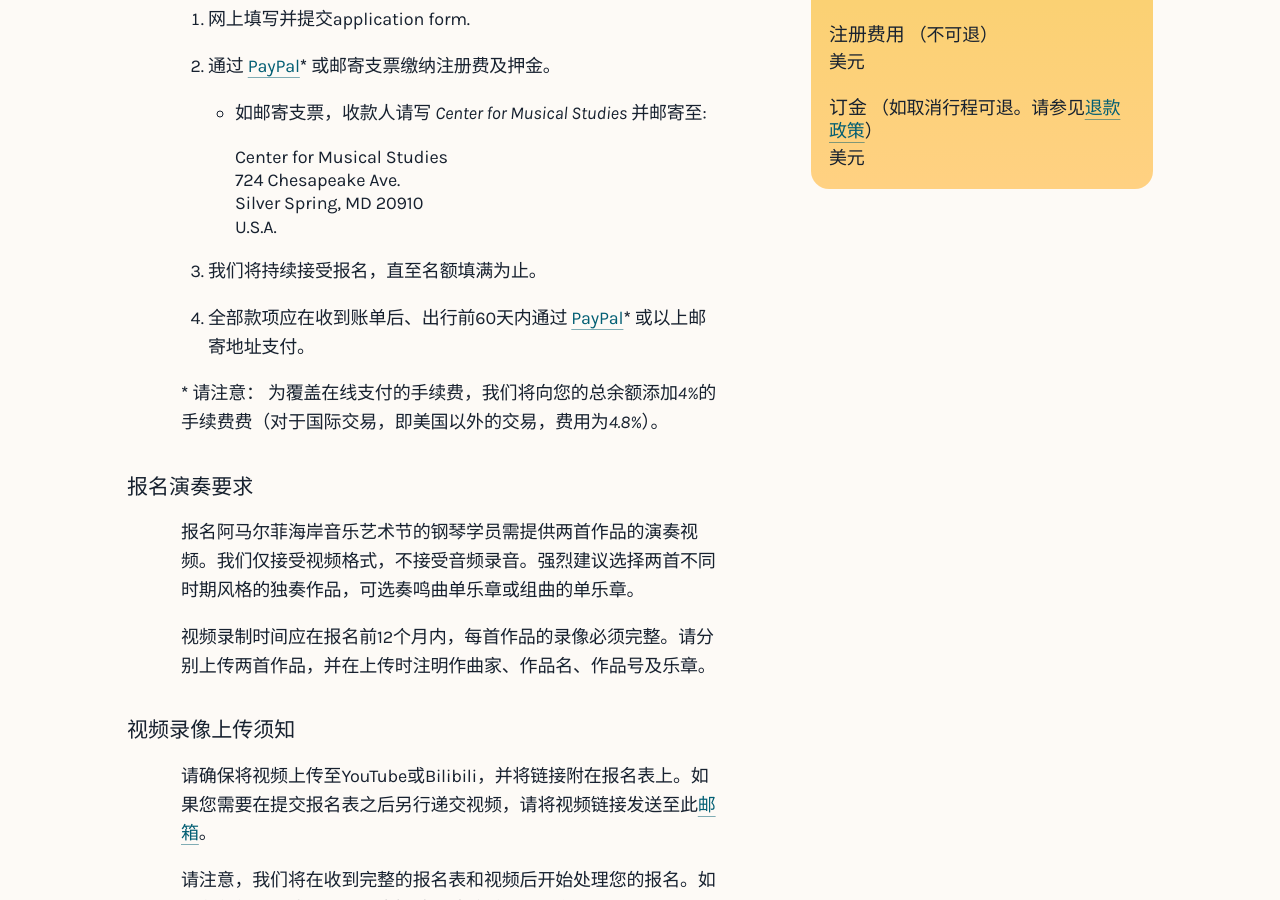
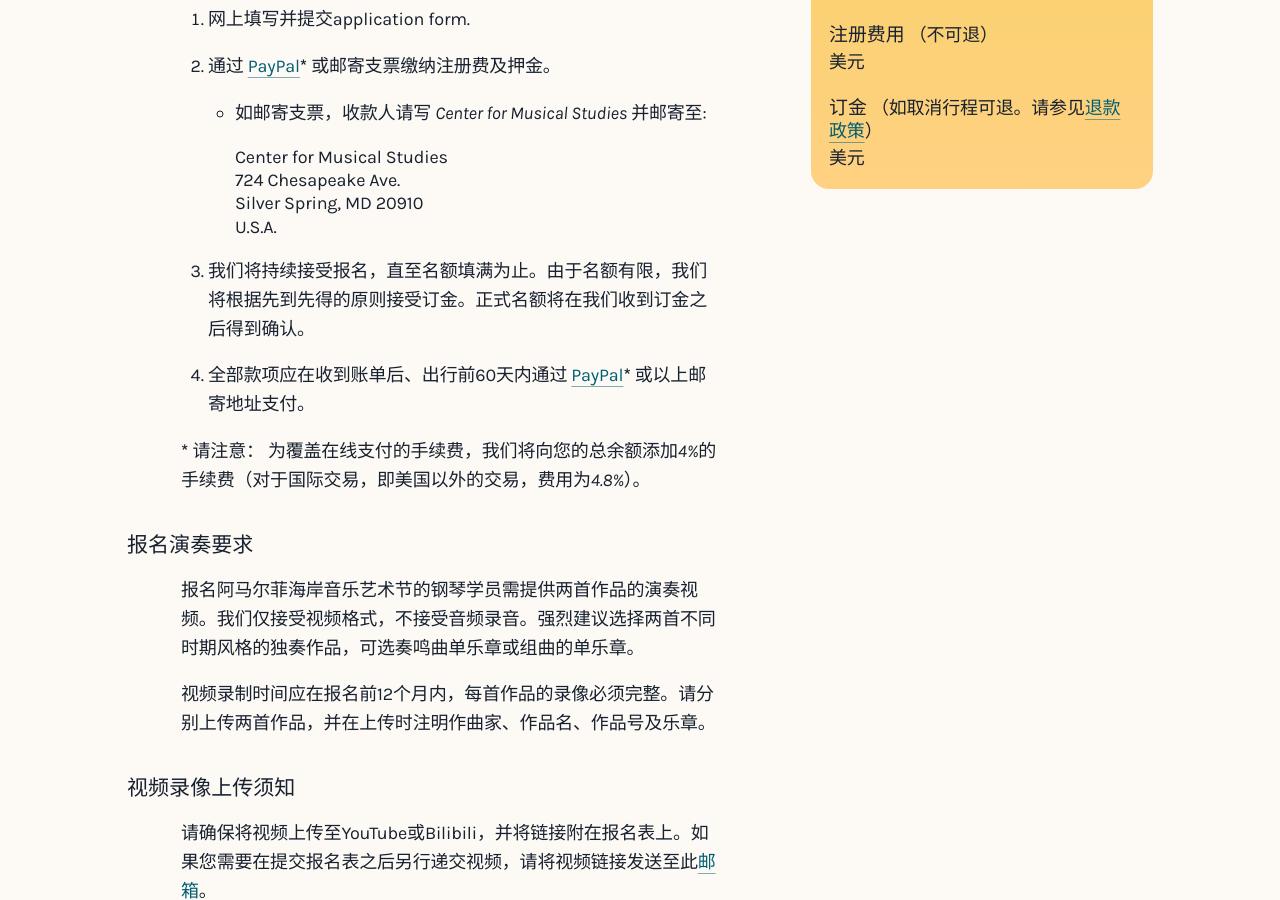
Before and after one commit to Amalfi-Festival/amalfi-festival-org, a Jekyll site: the page built from _apply/piano-zh.md, in a window 1280 px wide and 900 px high, scrolled down 2351 px. Built offline with Jekyll 4.4.1, drawn with Linux system fonts in a browser that asks for light colours.

Commit message:
Update application-instructions-zh.md

```diff
--- a/_includes/application-instructions-zh.md
+++ b/_includes/application-instructions-zh.md
@@ -20,8 +20,8 @@
         Silver Spring, MD 20910<br/>
         U.S.A.</div>
 
-1. 我们将持续接受报名，直至名额填满为止。
+1. 我们将持续接受报名，直至名额填满为止。由于名额有限，我们将根据先到先得的原则接受订金。正式名额将在我们收到订金之后得到确认。
 
 1. 全部款项应在收到账单后、出行前60天内通过 <a href="{{ site.baseurl }}{% link payment.html %}?balance=1">PayPal</a>**\*** 或以上邮寄地址支付。
 
-**\* 请注意：** *为覆盖在线支付的手续费，我们将向您的总余额添加4%的手续费费（对于国际交易，即美国以外的交易，费用为4.8%）。*
+**\* 请注意：** *为覆盖在线支付的手续费，我们将向您的总余额添加4%的手续费（对于国际交易，即美国以外的交易，费用为4.8%）。*
```
